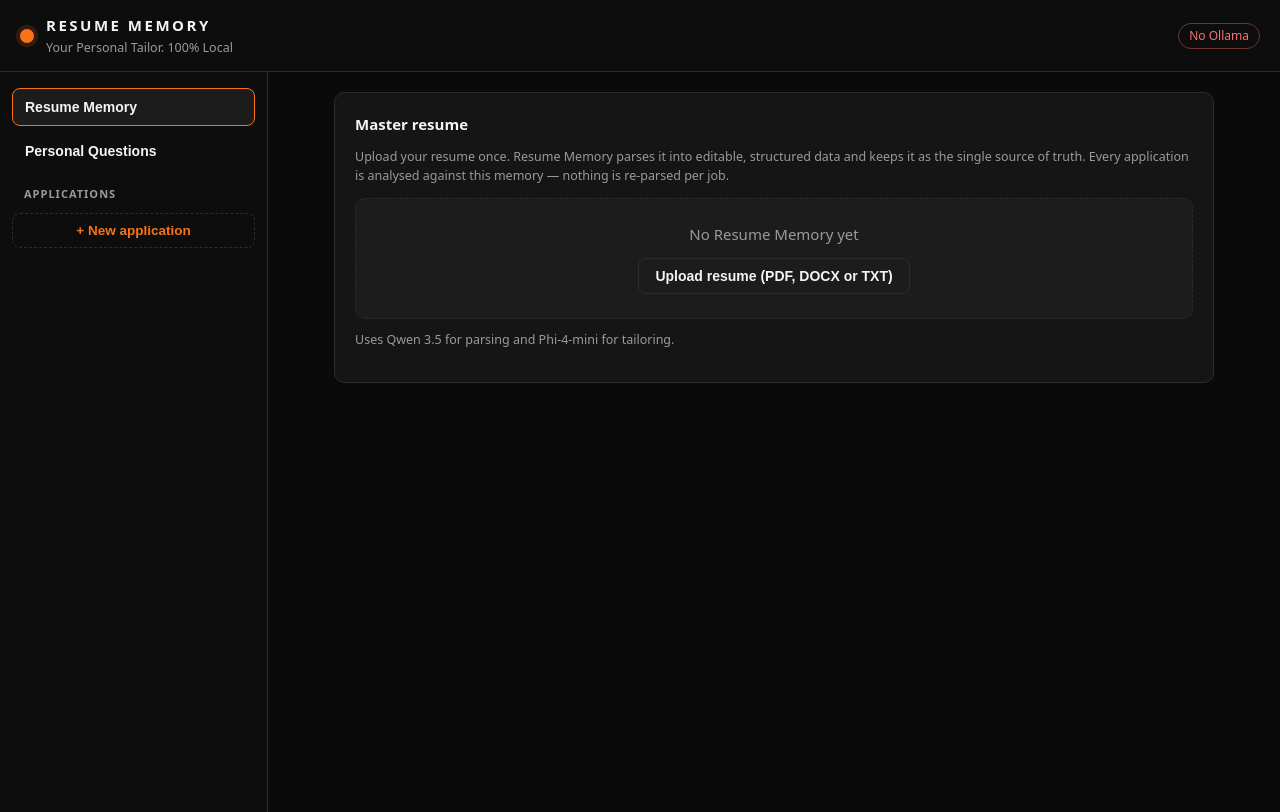
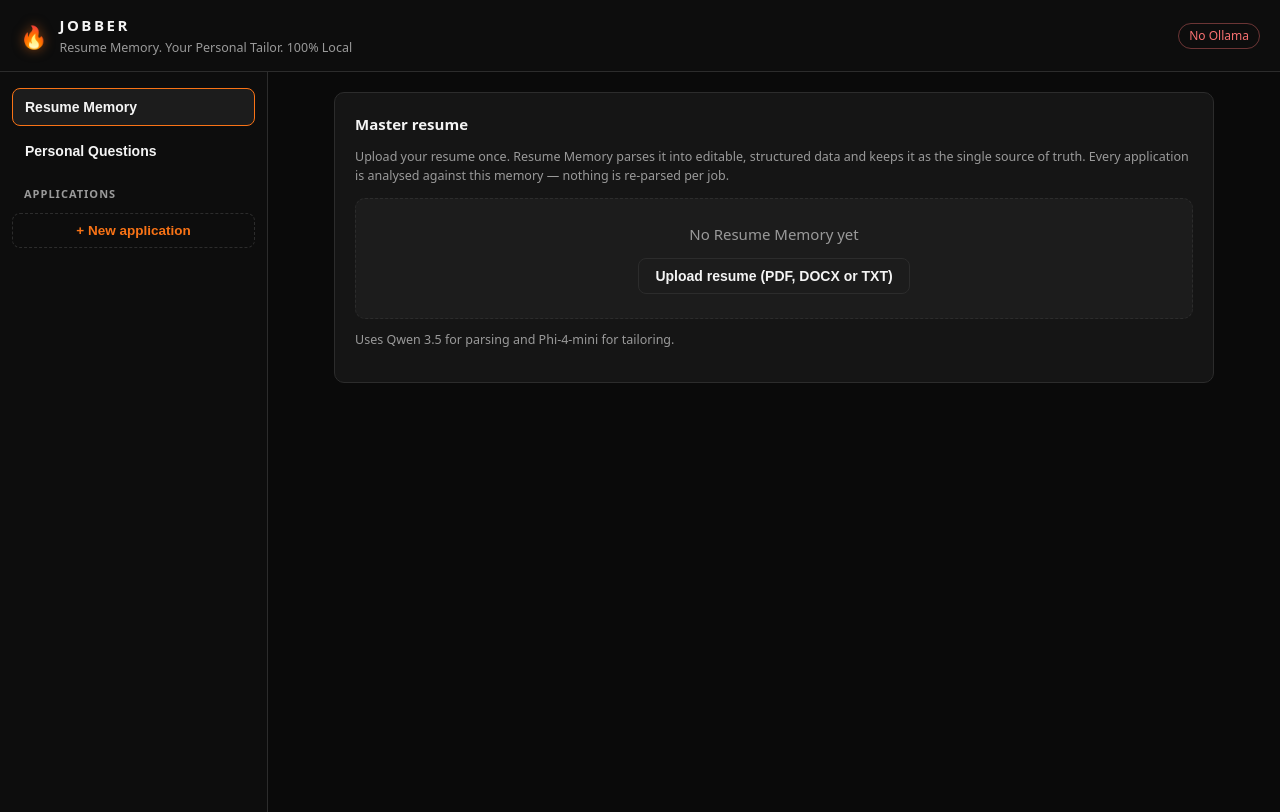
Before and after one commit to alok-k-mishra/Jobber_LocalResumeTailor, a website: page public/index.html in a window 1280 px wide. Drawn offline with Linux system fonts and the light colour scheme; no server answers.

Commit message:
Rebrand app to Jobber with fire logo; add flexible model docs to README

```diff
--- a/package.json
+++ b/package.json
@@ -1,8 +1,8 @@
 {
-  "name": "local-resume-tailor",
+  "name": "jobber",
   "version": "0.1.0",
   "private": true,
-  "description": "Privacy-first, evidence-based resume tailoring assistant powered entirely by local Ollama models.",
+  "description": "Jobber — privacy-first, evidence-based resume tailoring assistant powered entirely by local Ollama models.",
   "type": "module",
   "engines": {
     "node": ">=20"
--- a/public/app.js
+++ b/public/app.js
@@ -1,5 +1,5 @@
 // ---------------------------------------------------------------------------
-// Resume Memory — Local Resume Tailor UI
+// Resume Memory — Jobber UI
 // ---------------------------------------------------------------------------
 
 const state = {
--- a/public/index.html
+++ b/public/index.html
@@ -3,16 +3,16 @@
   <head>
     <meta charset="utf-8" />
     <meta name="viewport" content="width=device-width, initial-scale=1" />
-    <title>Resume Memory — Local Resume Tailor</title>
+    <title>Jobber — Resume Memory</title>
     <link rel="stylesheet" href="/styles.css" />
   </head>
   <body>
     <header class="topbar">
       <div class="brand">
-        <span class="logo-dot" aria-hidden="true"></span>
+        <span class="logo-fire" aria-hidden="true">🔥</span>
         <div>
-          <h1>RESUME MEMORY</h1>
-          <p class="tagline">Your Personal Tailor. 100% Local</p>
+          <h1>JOBBER</h1>
+          <p class="tagline">Resume Memory. Your Personal Tailor. 100% Local</p>
         </div>
       </div>
       <div id="status" class="status" aria-live="polite"></div>
--- a/public/styles.css
+++ b/public/styles.css
@@ -72,10 +72,10 @@ input:focus, textarea:focus, select:focus {
 }
 
 .brand { display: flex; align-items: center; gap: 12px; }
-.logo-dot {
-  width: 14px; height: 14px; border-radius: 50%;
-  background: var(--accent);
-  box-shadow: 0 0 0 4px rgba(249, 115, 22, 0.15);
+.logo-fire {
+  font-size: 22px;
+  line-height: 1;
+  filter: drop-shadow(0 0 6px rgba(249, 115, 22, 0.5));
 }
 .topbar h1 { font-size: 15px; letter-spacing: 2.5px; margin: 0; }
 .tagline { margin: 2px 0 0; color: var(--muted); font-size: 12.5px; }
--- a/server/index.js
+++ b/server/index.js
@@ -97,7 +97,7 @@ app.get(
   asyncRoute(async (_req, res) => {
     await detectOllama();
     res.json({
-      app: "Local Resume Tailor",
+      app: "Jobber",
       privacy: "All processing is local. No data leaves this machine.",
       ollama: statusSnapshot(),
     });
@@ -777,7 +777,7 @@ async function start() {
   const snap = statusSnapshot();
   app.listen(config.port, () => {
     // eslint-disable-next-line no-console
-    console.log(`Local Resume Tailor running at http://localhost:${config.port}`);
+    console.log(`Jobber running at http://localhost:${config.port}`);
     if (snap.available) {
       console.log(`Ollama: ${snap.baseUrl}`);
       console.log(`Models: ${snap.models.join(", ")}`);
```
Also changed, not shown: README.md, 2 other files.
